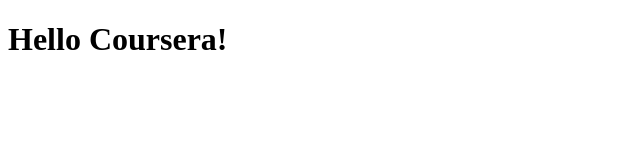
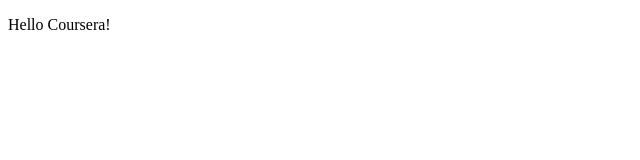
Before and after one commit to harsh-git13/coursera, a plain HTML site: page site/index.html in a window 1280 px wide. Shown: the whole page, without its empty margins (0-640 px from the left). Drawn offline with Linux system fonts and the light colour scheme.

Commit message:
Modified Page

```diff
--- a/site/index.html
+++ b/site/index.html
@@ -4,6 +4,6 @@
 	<title>Hello!</title>
 </head>
 <body>
-	<h1>Hello Coursera!<h1>
+	<P>Hello Coursera!<P>
 </body>
 </html>
```
